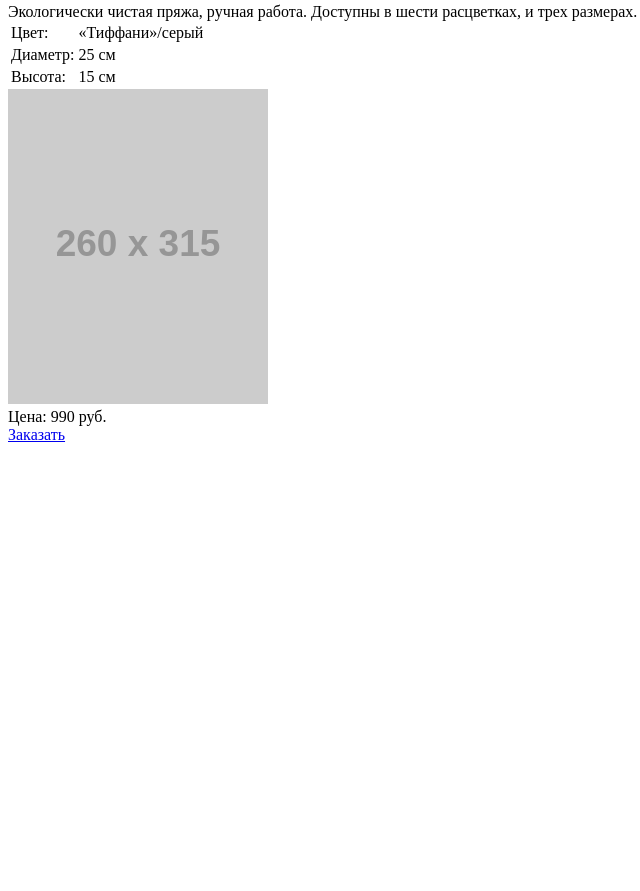
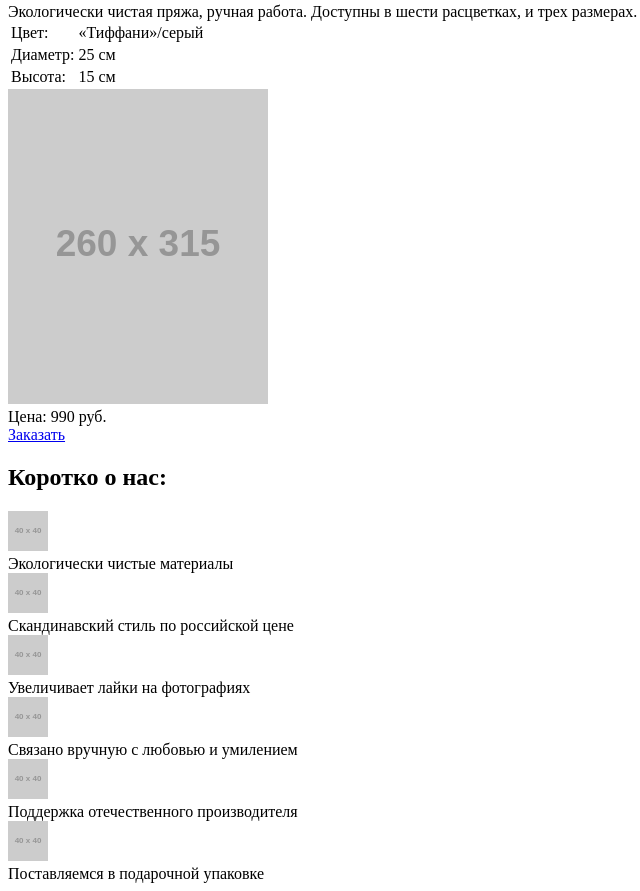
Before and after one commit to nkazaeva/434165-mishka, a website: page index.html in a window 1280 px wide. Shown: the part 396-1287 px from the top of the page, without its empty margins (0-640 px from the left). Before the commit the page ends 848 px from the top, so only its background shows below. Drawn offline with Linux system fonts and the light colour scheme; placeholder pictures from the web are drawn by us.

Commit message:
Сверстана блок О нас главной страницы

```diff
--- a/index.html
+++ b/index.html
@@ -59,5 +59,32 @@
         <a class="product__order button" href="#">Заказать</a>
       </div>
     </section>
+    <section class="about">
+      <h2 class="about__title">Коротко о нас:</h2>
+      <div class="about__item">
+        <img src="http://placehold.it/40x40" width="40" height="40" class="about__item-image">
+        <div class="about__item-title">Экологически чистые материалы</div>
+      </div>
+      <div class="about__item">
+        <img src="http://placehold.it/40x40" width="40" height="40" class="about__item-image">
+        <div class="about__item-title">Скандинавский стиль по российской цене</div>
+      </div>
+      <div class="about__item">
+        <img src="http://placehold.it/40x40" width="40" height="40" class="about__item-image">
+        <div class="about__item-title">Увеличивает лайки на фотографиях</div>
+      </div>
+      <div class="about__item">
+        <img src="http://placehold.it/40x40" width="40" height="40" class="about__item-image">
+        <div class="about__item-title">Связано вручную с любовью и умилением</div>
+      </div>
+      <div class="about__item">
+        <img src="http://placehold.it/40x40" width="40" height="40" class="about__item-image">
+        <div class="about__item-title">Поддержка отечественного производителя</div>
+      </div>
+      <div class="about__item">
+        <img src="http://placehold.it/40x40" width="40" height="40" class="about__item-image">
+        <div class="about__item-title">Поставляемся в подарочной упаковке</div>
+      </div>
+    </section>
   </body>
 </html>
```
